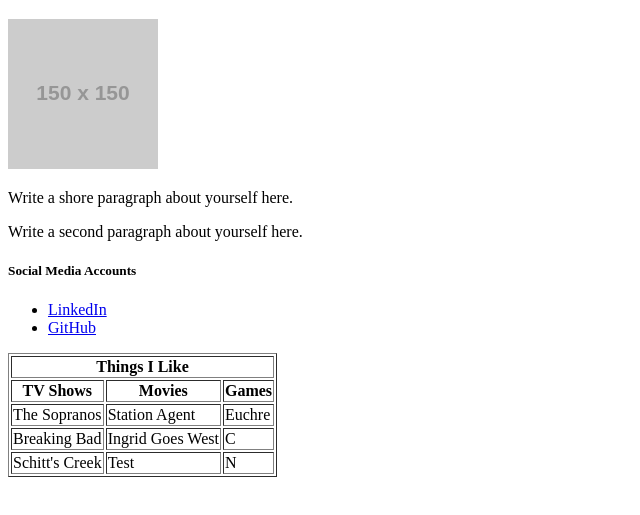
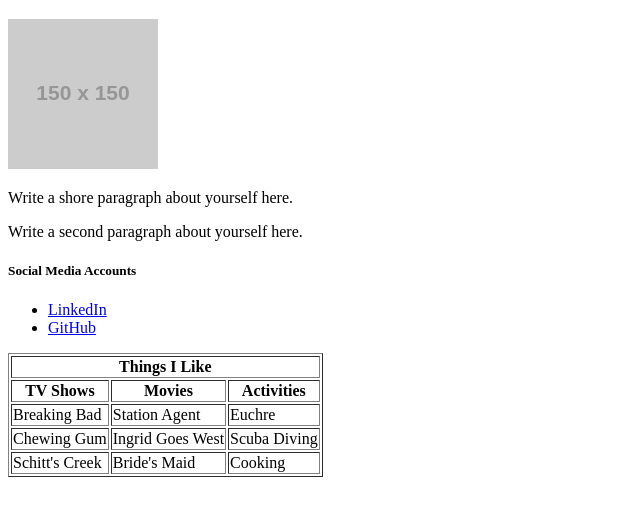
Before and after one commit to HilaryKoerner/HilaryKoerner.github.io, a plain HTML site: page index.html in a window 1280 px wide. Shown: the part 79-594 px from the top of the page, without its empty margins (0-640 px from the left). Drawn offline with Linux system fonts and the light colour scheme; placeholder pictures from the web are drawn by us.

Commit message:
updated activities

```diff
--- a/index.html
+++ b/index.html
@@ -27,22 +27,22 @@
       <tr>
         <th>TV Shows</th>
         <th>Movies</th>
-        <th>Games</th>
+        <th>Activities</th>
       </tr>
       <tr>
-        <td>The Sopranos</td>
+        <td>Breaking Bad</td>
         <td>Station Agent</td>
         <td>Euchre</td>
       </tr>
       <tr>
-        <td>Breaking Bad</td>
+        <td>Chewing Gum</td>
         <td>Ingrid Goes West</td>
-        <td>C</td>
+        <td>Scuba Diving</td>
       </tr>
       <tr>
         <td>Schitt's Creek</td>
-        <td>Test</td>
-        <td>N</td>
+        <td>Bride's Maid</td>
+        <td>Cooking</td>
       </tr>
   </table>
 
```
